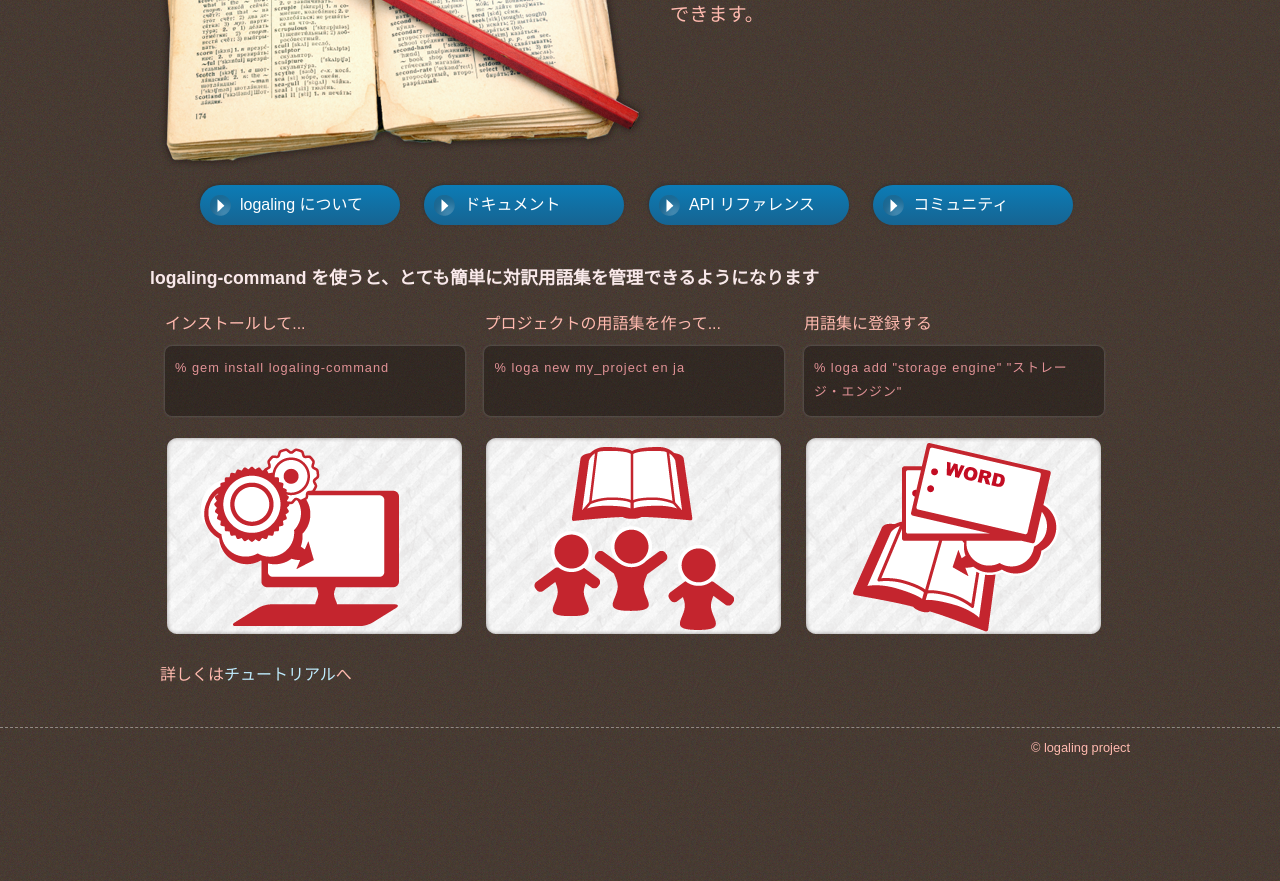
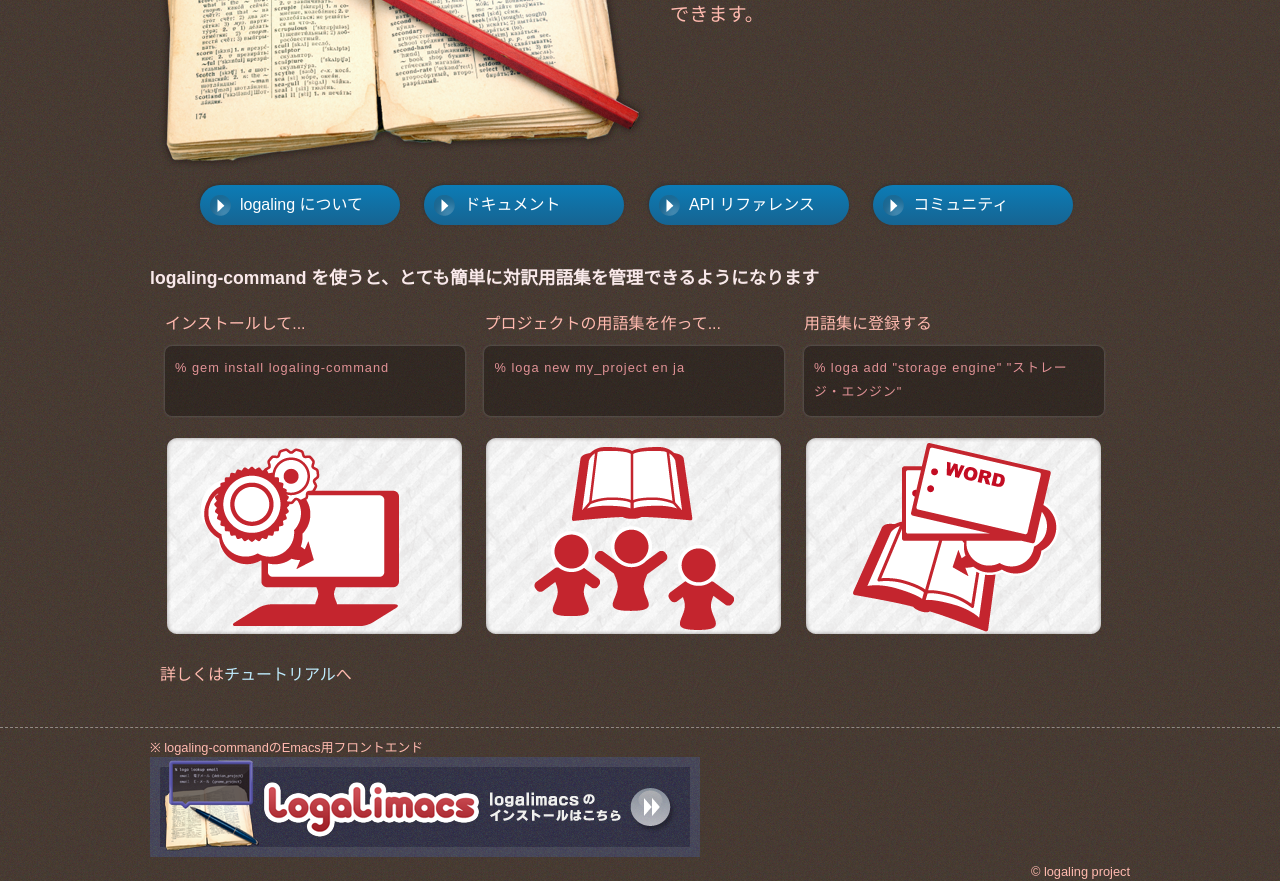
Before and after one commit to logaling/logaling.github.com, a Jekyll site: the page built from index.md, in a window 1280 px wide, cut to the strip 324-1205 px from the top of the page. Built offline with Jekyll 4.4.1, drawn with Linux system fonts in a browser that asks for light colours; some web fonts are replaced; Markdown is read by kramdown in place of the engine named in the settings; before the commit the page ends 1081 px from its top, so only the background shows below that.

Commit message:
apply to logalimacs link

```diff
--- a/_layouts/home.html
+++ b/_layouts/home.html
@@ -30,6 +30,8 @@
       {{ content }}
     </article>
     <footer>
+      <p>※ logaling-commandのEmacs用フロントエンド</p>
+      <p><a href="/"><img src="/images/commonLogalimacsLink.png" width="550" height="100" alt="logalimacsのインストールはこちら"></a></p>
       <p id="copyright">&copy; logaling project</p>
     </footer>
   </body>
```
